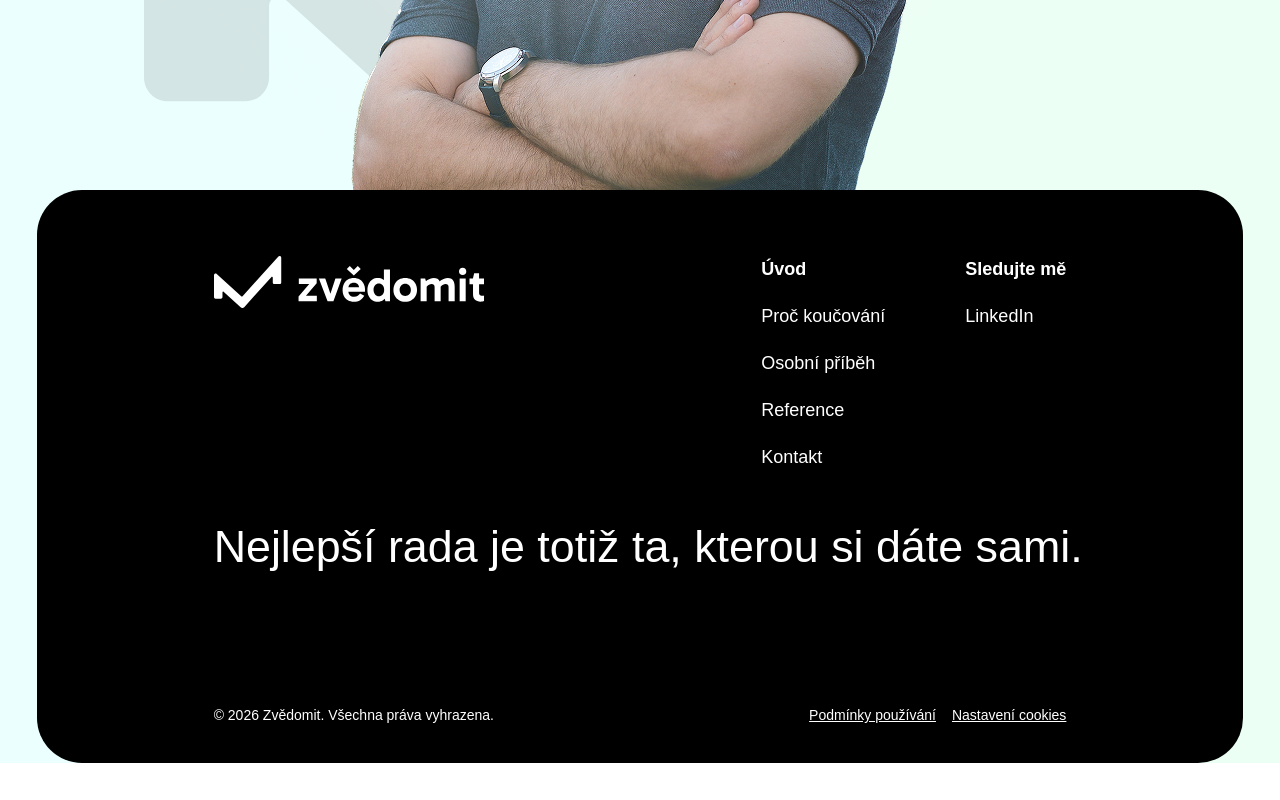
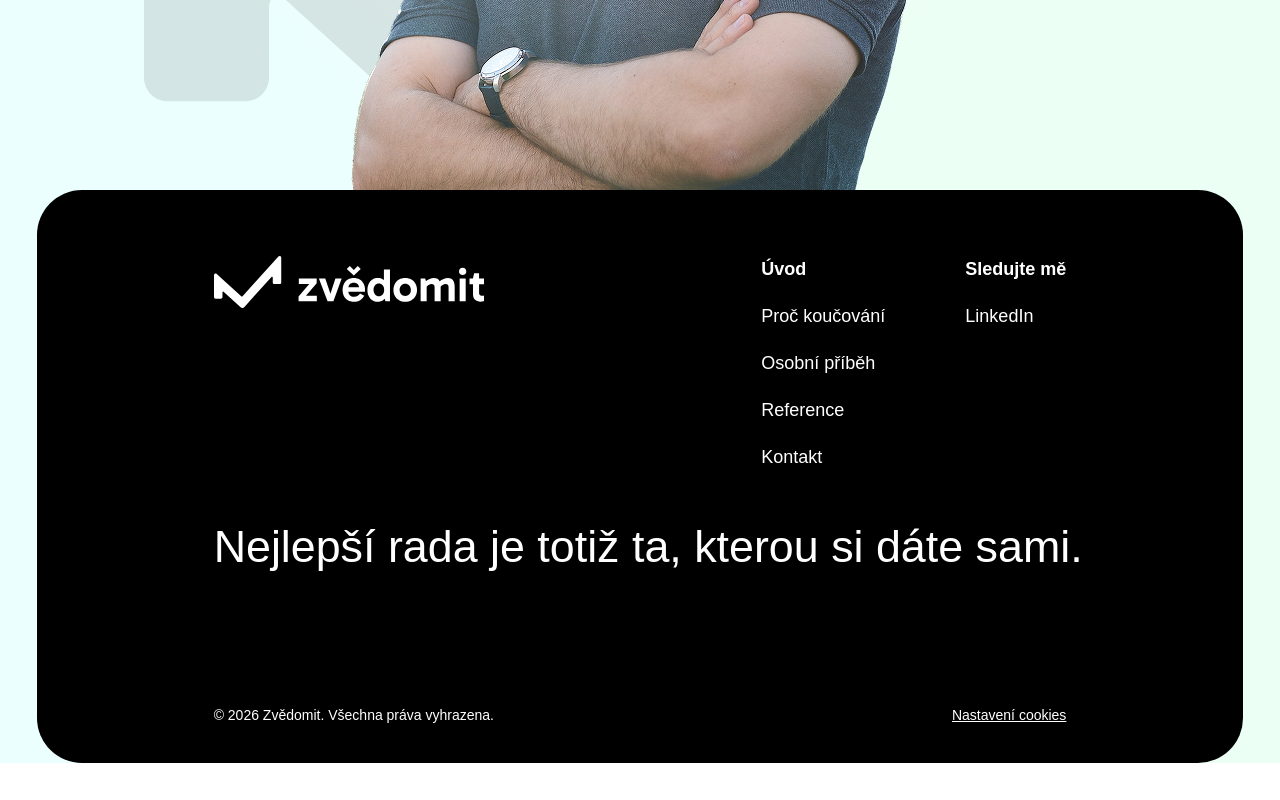
Before and after one commit to sketchyline/zvedomit, a Next.js app: page / in a window 1280 px wide. Shown: the part 6916-7716 px from the top of the page. Built offline with nearby package versions, Linux system fonts and the light colour scheme; a web font is replaced by a local one.

Commit message:
feat: remove terms of use link from footer, keep only cookie settings
Co-Authored-By: Claude Sonnet 4.6 <noreply@anthropic.com>

```diff
--- a/src/components/sections/Footer.tsx
+++ b/src/components/sections/Footer.tsx
@@ -125,7 +125,6 @@ export function Footer() {
 
           <div className="mt-[114px]">
             <div className="flex gap-4">
-              <a href="#" className="text-[13px] text-white underline">Podmínky používání</a>
               <a href="#" className="text-[13px] text-white underline">Nastavení cookies</a>
             </div>
             <p className="mt-3 text-[13px] text-white">© 2026 Zvědomit. Všechna práva vyhrazena.</p>
@@ -162,7 +161,6 @@ export function Footer() {
           <div className="mt-[130px] flex items-center justify-between">
             <p className="text-[14px] text-white">© 2026 Zvědomit. Všechna práva vyhrazena.</p>
             <div className="flex gap-4">
-              <a href="#" className="text-[14px] text-white underline">Podmínky používání</a>
               <a href="#" className="text-[14px] text-white underline">Nastavení cookies</a>
             </div>
           </div>
```
